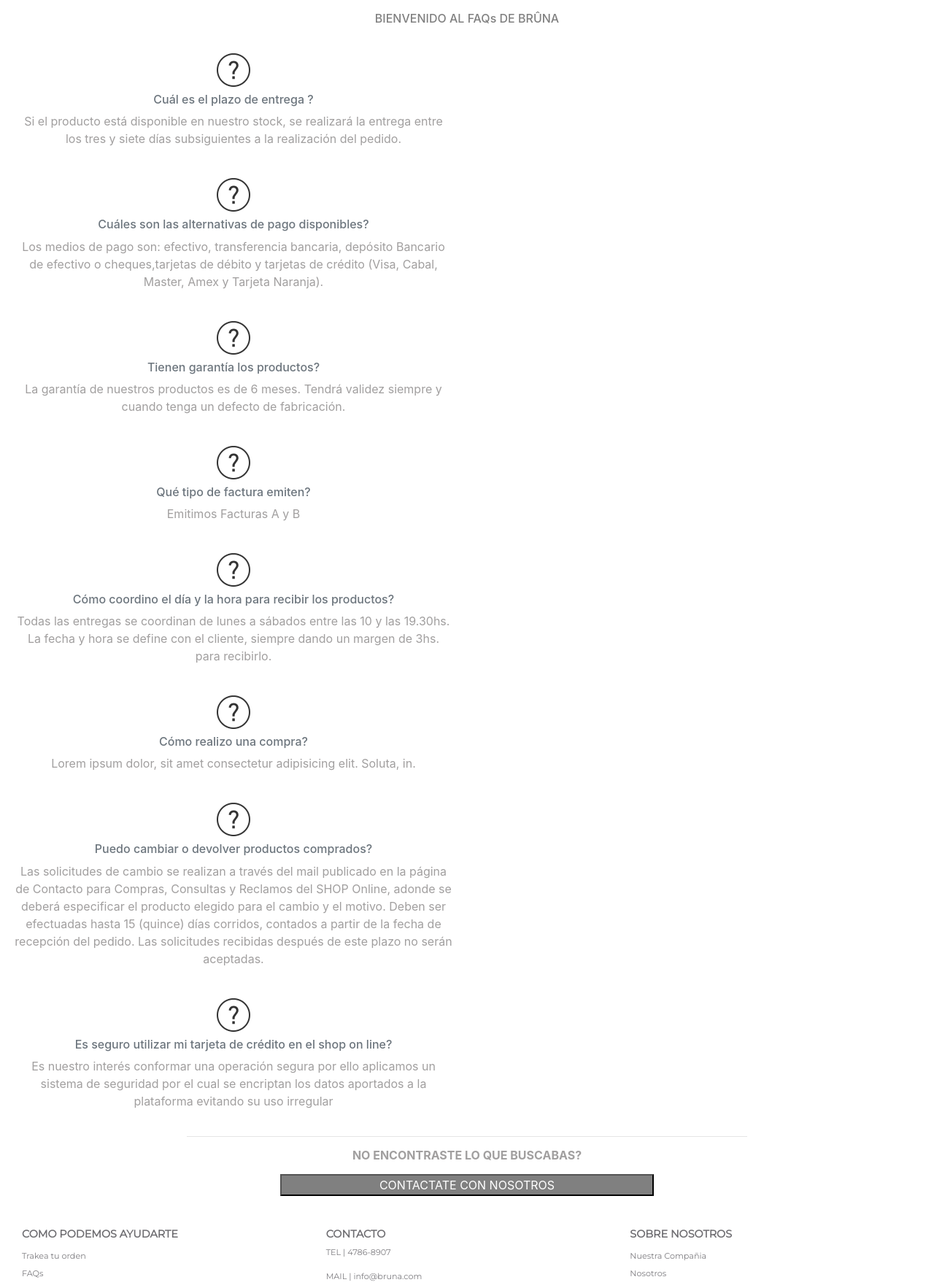
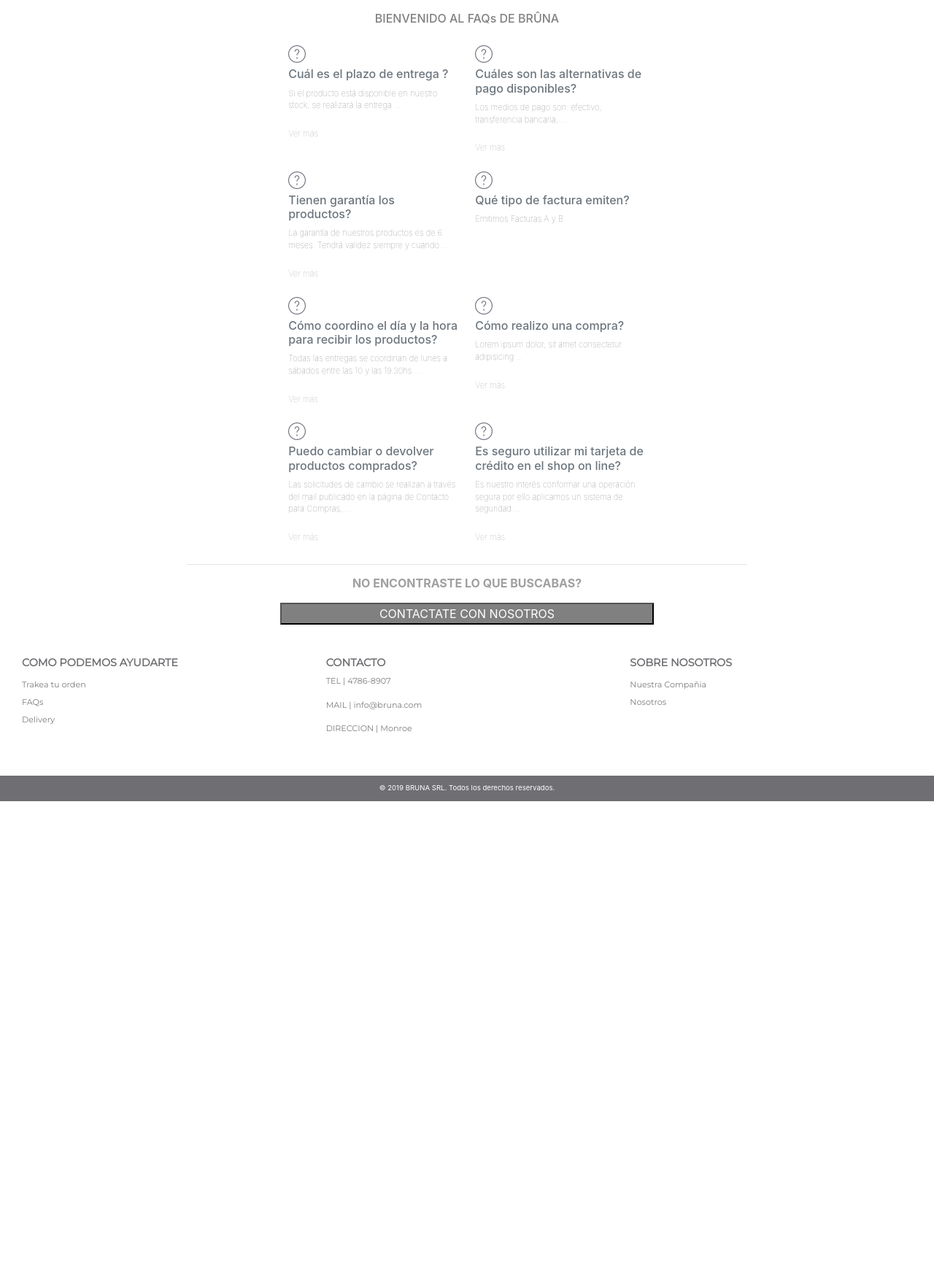
Before and after one commit to mirubarcala/bruna, a PHP site: page /faqs.php in a window 1280 px wide. Shown: the part 121-1882 px from the top of the page at 73% size. After the commit the page ends 1219 px from the top, so only its background shows below. Run offline with PHP 8.4, Linux system fonts and the light colour scheme.

Commit message:
cambio final faqs

```diff
--- a/css/master-g.css
+++ b/css/master-g.css
@@ -116,6 +116,7 @@
     background-color: grey;
 }
 
+
   /*Footer*/
 
 
--- a/faqs.php
+++ b/faqs.php
@@ -11,6 +11,10 @@
 	<link rel="stylesheet" href="css/master-g.css">
 	<link rel="stylesheet" href="https://cdnjs.cloudflare.com/ajax/libs/font-awesome/4.7.0/css/font-awesome.min.css">
 	<link href="https://fonts.googleapis.com/css?family=Montserrat" rel="stylesheet">
+  <style>
+  #more {display: none;}
+  </style>
+
 </head>
 <body>
   <header>
@@ -53,55 +57,64 @@
 <main class="principal-g">
 
         <h1 class="titulo-faqs">BIENVENIDO AL FAQs DE BRÛNA</h1>
-
-    <div class="card-body col-xs-12 col-md-6 col-lg-6 ">
-      <h5 class="card-title"><img src="img/question.png" alt=""></h5>
-      <h6 class="card-subtitle mb-2 text-muted"> Cuál es el plazo de entrega ?</h6>
-      <p class="card-text">Si el producto está disponible en nuestro stock, se realizará la entrega entre los tres y siete días subsiguientes a la realización del pedido.</p>
+          <div class="container-g">
+            <div class="seccion1 row">
+                <div class="card-body ask col-xs-12 col-md-6 col-lg-6 ">
+                  <h5 class="card-title icon-g"><img src="img/question.png" alt=""></h5>
+                  <h6 class="card-subtitle mb-2 text-muted titleask"> Cuál es el plazo de entrega ?</h6>
+                  <p class="card-text">Si el producto está disponible en nuestro stock, se realizará la entrega <span id="dots">...</span><span id="more">entre los tres y siete días subsiguientes a la realización del pedido.</span></p>
+                  <a onclick="myFunction()" id="myBtn">Ver más</a>
                 </div>
 
-    <div class="card-body col-xs-12 col-md-6 col-lg-6">
-      <h5 class="card-title"><img src="img/question.png" alt=""></h5>
+                <div class="card-body ask col-xs-12 col-md-6 col-lg-6">
+                  <h5 class="card-title icon-g"><img src="img/question.png" alt=""></h5>
                   <h6 class="card-subtitle mb-2 text-muted"> Cuáles son las alternativas de pago disponibles?</h6>
-      <p class="card-text">Los medios de pago son: efectivo, transferencia bancaria, depósito Bancario de efectivo o cheques,tarjetas de débito y tarjetas de crédito (Visa, Cabal, Master, Amex y Tarjeta Naranja).</p>
+                  <p class="card-text">Los medios de pago son: efectivo, transferencia bancaria, <span id="dots">...</span><span id="more">depósito Bancario de efectivo o cheques,tarjetas de débito y tarjetas de crédito (Visa, Cabal, Master, Amex y Tarjeta Naranja).</span></p>
+                  <a onclick="myFunction()" id="myBtn">Ver más</a>
                 </div>
 
-    <div class="card-body col-xs-12 col-md-6 col-lg-6">
-      <h5 class="card-title"><img src="img/question.png" alt=""></h5>
+                <div class="card-body ask col-xs-12 col-md-6 col-lg-6">
+                  <h5 class="card-title icon-g"><img src="img/question.png" alt=""></h5>
                   <h6 class="card-subtitle mb-2 text-muted"> Tienen garantía los productos?</h6>
-      <p class="card-text">La garantía de nuestros productos es de 6 meses. Tendrá validez siempre y cuando tenga un defecto de fabricación.</p>
+                  <p class="card-text">La garantía de nuestros productos es de 6 meses. Tendrá validez siempre y cuando <span id="dots">...</span><span id="more">tenga un defecto de fabricación.</span></p>
+                  <a onclick="myFunction()" id="myBtn">Ver más</a>
                 </div>
 
-    <div class="card-body col-xs-12 col-md-6 col-lg-6">
-      <h5 class="card-title"><img src="img/question.png" alt=""></h5>
+                <div class="card-body ask col-xs-12 col-md-6 col-lg-6">
+                  <h5 class="card-title icon-g"><img src="img/question.png" alt=""></h5>
                   <h6 class="card-subtitle mb-2 text-muted"> Qué tipo de factura emiten?</h6>
                   <p class="card-text">Emitimos Facturas A y B</p>
                 </div>
 
-    <div class="card-body col-xs-12 col-md-6 col-lg-6">
-      <h5 class="card-title"><img src="img/question.png" alt=""></h5>
+                <div class="card-body ask col-xs-12 col-md-6 col-lg-6">
+                  <h5 class="card-title icon-g"><img src="img/question.png" alt=""></h5>
                   <h6 class="card-subtitle mb-2 text-muted"> Cómo coordino el día y la hora para recibir los productos?</h6>
-      <p class="card-text">Todas las entregas se coordinan de lunes a sábados entre las 10 y las 19.30hs. La fecha y hora se define con el cliente, siempre dando un margen de 3hs. para recibirlo.</p>
+                  <p class="card-text">Todas las entregas se coordinan de lunes a sábados entre las 10 y las 19.30hs. <span id="dots">...</span><span id="more">La fecha y hora se define con el cliente, siempre dando un margen de 3hs. para recibirlo.</span></p>
+                  <a onclick="myFunction()" id="myBtn">Ver más</a>
                 </div>
 
-    <div class="card-body col-xs-12 col-md-6 col-lg-6">
-      <h5 class="card-title"><img src="img/question.png" alt=""></h5>
+                <div class="card-body ask col-xs-12 col-md-6 col-lg-6">
+                  <h5 class="card-title icon-g"><img src="img/question.png" alt=""></h5>
                   <h6 class="card-subtitle mb-2 text-muted">  Cómo realizo una compra?</h6>
-      <p class="card-text">Lorem ipsum dolor, sit amet consectetur adipisicing elit. Soluta, in.</p>
+                  <p class="card-text">Lorem ipsum dolor, sit amet consectetur adipisicing <span id="dots">...</span><span id="more">elit. Soluta, in.</span></p>
+                  <a onclick="myFunction()" id="myBtn">Ver más</a>
                 </div>
 
-    <div class="card-body col-xs-12 col-md-6 col-lg-6">
-      <h5 class="card-title"><img src="img/question.png" alt=""></h5>
+                <div class="card-body ask col-xs-12 col-md-6 col-lg-6">
+                  <h5 class="card-title icon-g"><img src="img/question.png" alt=""></h5>
                   <h6 class="card-subtitle mb-2 text-muted">  Puedo cambiar o devolver productos comprados?</h6>
-      <p class="card-text">Las solicitudes de cambio se realizan a través del mail publicado en la página de Contacto para Compras, Consultas y Reclamos del SHOP Online, adonde se deberá especificar el producto elegido para el cambio y el motivo. Deben ser efectuadas hasta 15 (quince) días corridos, contados a partir de la fecha de recepción del pedido. Las solicitudes recibidas después de este plazo no serán aceptadas.</p>
+                  <p class="card-text">Las solicitudes de cambio se realizan a través del mail publicado en la página de Contacto para Compras, <span id="dots">...</span><span id="more">Consultas y Reclamos del SHOP Online, adonde se deberá especificar el producto elegido para el cambio y el motivo. Deben ser efectuadas hasta 15 (quince) días corridos, contados a partir de la fecha de recepción del pedido. Las solicitudes recibidas después de este plazo no serán aceptadas.</span></p>
+                  <a onclick="myFunction()" id="myBtn">Ver más</a>
                 </div>
 
-    <div class="card-body col-xs-12 col-md-6 col-lg-6">
-      <h5 class="card-title"><img src="img/question.png" alt=""></h5>
+                <div class="card-body ask col-xs-12 col-md-6 col-lg-6">
+                  <h5 class="card-title icon-g"><img src="img/question.png" alt=""></h5>
                   <h6 class="card-subtitle mb-2 text-muted question">Es seguro utilizar mi tarjeta de crédito en el shop on line?</h6>
-      <p class="card-text answer">Es nuestro interés conformar una operación segura por ello aplicamos un sistema de seguridad por el cual se encriptan los datos aportados a la plataforma evitando su uso irregular</p>
+                  <p class="card-text answer">Es nuestro interés conformar una operación segura por ello aplicamos un sistema de seguridad <span id="dots">...</span><span id="more">por el cual se encriptan los datos aportados a la plataforma evitando su uso irregular</span></p>
+                  <a onclick="myFunction()" id="myBtn">Ver más</a>
                 </div>
-
+            </div>
+            </div>
 
 
                 <div class="pie">
@@ -110,6 +123,7 @@
                   <h2 class="endfaqs">NO ENCONTRASTE LO QUE BUSCABAS?</h2>
                   <button type="button" class="button-g">CONTACTATE CON NOSOTROS</button>
                 </div>
+
 
 
 
@@ -174,7 +188,24 @@
                   <!-- Footer -->
 </div>
 
+     <!-- MAS ADELANTE INCORPORAREMOS
+     <script>
+      function myFunction() {
+        var dots = document.getElementById("dots");
+        var moreText = document.getElementById("more");
+        var btnText = document.getElementById("myBtn");
 
+        if (dots.style.display === "none") {
+          dots.style.display = "inline";
+          btnText.innerHTML = "Ver más";
+          moreText.style.display = "none";
+        } else {
+          dots.style.display = "none";
+          btnText.innerHTML = "Ver menos";
+          moreText.style.display = "inline";
+        }
+      }
+      </script>-->
 
     <script src="https://code.jquery.com/jquery-3.3.1.slim.min.js" integrity="sha384-q8i/X+965DzO0rT7abK41JStQIAqVgRVzpbzo5smXKp4YfRvH+8abtTE1Pi6jizo" crossorigin="anonymous"></script>
     <script src="https://cdnjs.cloudflare.com/ajax/libs/popper.js/1.14.7/umd/popper.min.js" integrity="sha384-UO2eT0CpHqdSJQ6hJty5KVphtPhzWj9WO1clHTMGa3JDZwrnQq4sF86dIHNDz0W1" crossorigin="anonymous"></script>
```
Also changed, not shown: img/question.png. Lines whose indentation alone changed are shown as unchanged.
